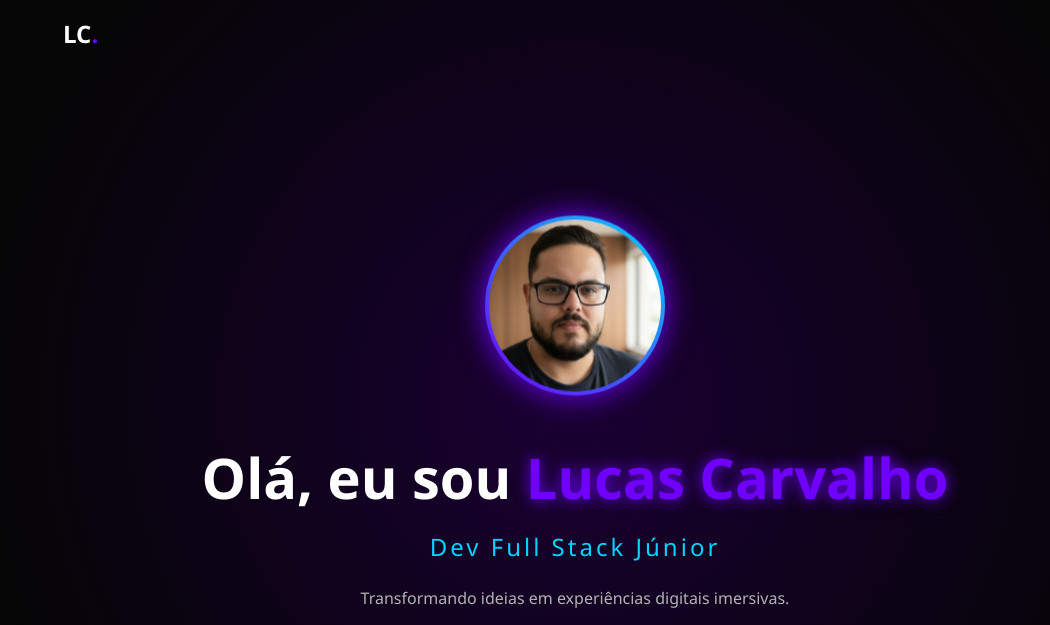
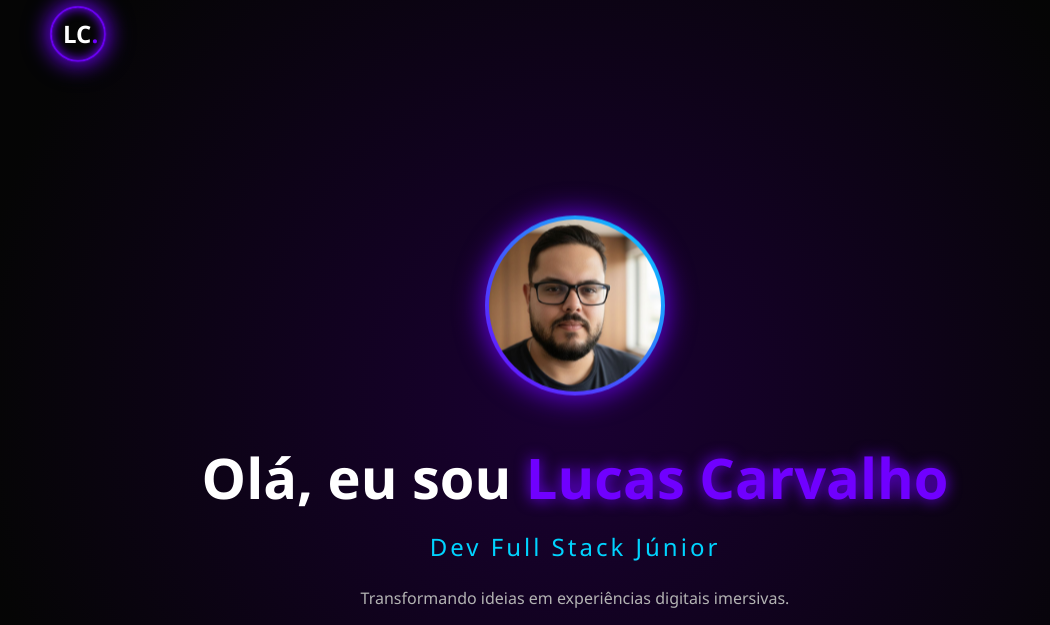
Before and after one commit to Lucas-Carvalho6907/PORTOFOLIO, a plain HTML site: page index.html in a window 1280 px wide. Shown: the top 625 px of the page, without its empty margins (65-1115 px from the left). Drawn offline with Linux system fonts and the light colour scheme.

Commit message:
Atualização do portfólio

```diff
--- a/style.css
+++ b/style.css
@@ -189,3 +189,44 @@ nav { display: flex; justify-content: space-between; align-items: center; }
 
 .fade-in { opacity: 0; transform: translateY(30px); transition: 0.8s ease-out; }
 .fade-in.show { opacity: 1; transform: translateY(0); }
+
+.logo {
+    position: relative; /* Necessário para posicionar o círculo */
+    display: inline-block;
+    z-index: 1;
+}
+
+/* Criando o círculo com pseudo-elemento para não afetar o texto */
+.logo::before {
+    content: "";
+    position: absolute;
+    /* Centralização exata */
+    top: 50%;
+    left: 42%; /* Ajustado levemente à esquerda para centralizar no LC e ignorar o ponto */
+    transform: translate(-50%, -50%);
+
+    /* Tamanho do círculo */
+    width: 50px;
+    height: 50px;
+
+    /* Estilo Visual */
+    border: 2px solid var(--primary-neon);
+    border-radius: 50%;
+    z-index: -1; /* Fica atrás do texto */
+
+    /* Efeito Neon e Animação */
+    box-shadow: 0 0 10px var(--primary-neon), inset 0 0 5px var(--primary-neon);
+    animation: neon-breath 3s infinite ease-in-out;
+}
+
+/* Animação de pulsação suave */
+@keyframes neon-breath {
+    0%, 100% {
+        box-shadow: 0 0 8px var(--primary-neon), inset 0 0 4px var(--primary-neon);
+        transform: translate(-50%, -50%) scale(1);
+    }
+    50% {
+        box-shadow: 0 0 20px var(--primary-neon), 0 0 30px rgba(112, 0, 255, 0.4), inset 0 0 10px var(--primary-neon);
+        transform: translate(-50%, -50%) scale(1.05);
+    }
+}
```
